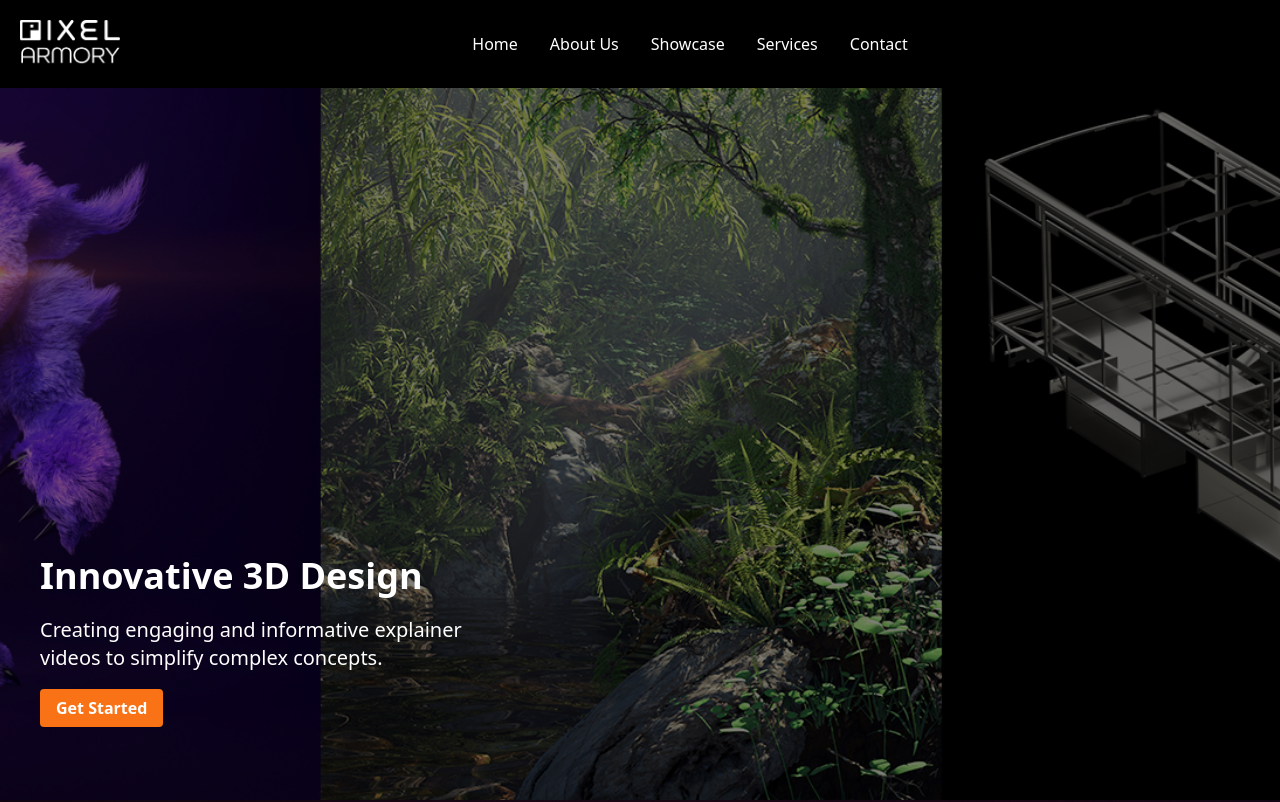
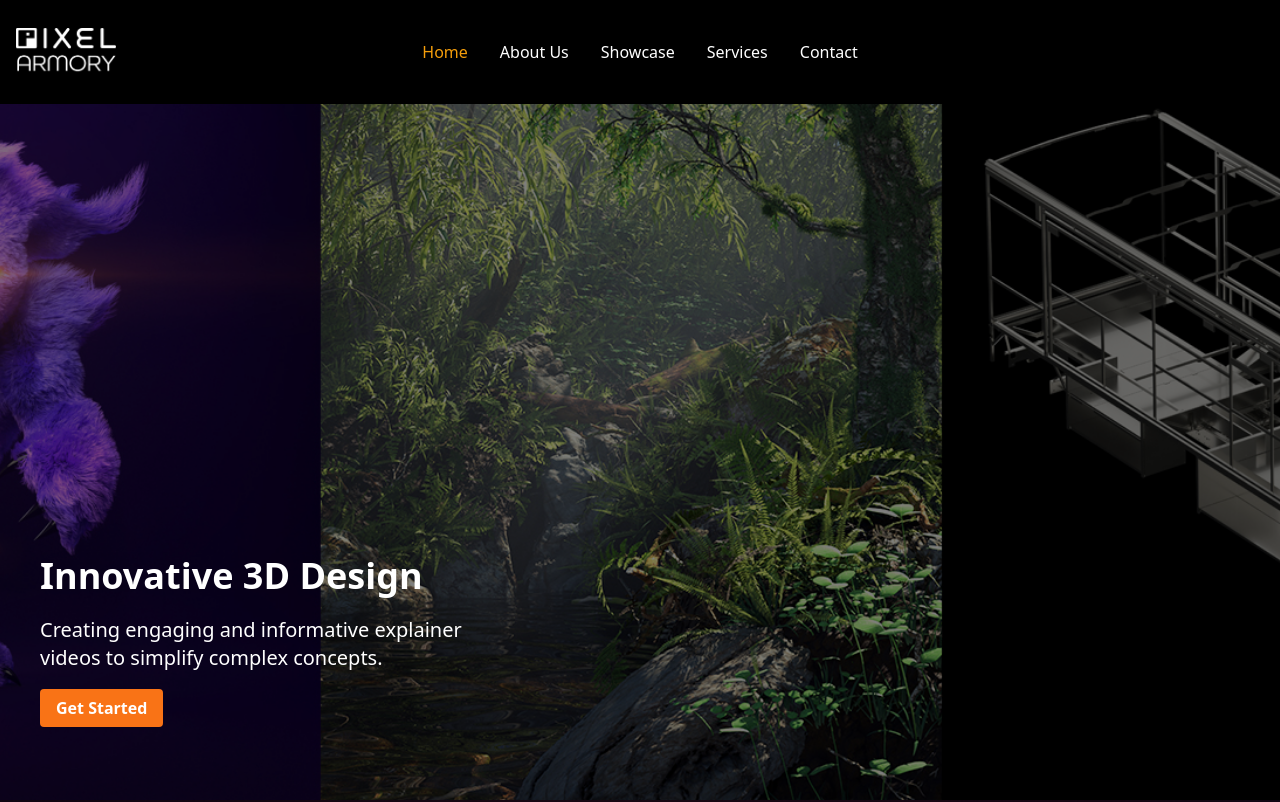
Before and after one commit to rycossette/pixel-armory, a Next.js app: page / in a window 1280 px wide. Shown: the top 802 px of the page. Built offline with nearby package versions, Linux system fonts and the light colour scheme.

Commit message:
tweaked nav

```diff
--- a/components/Nav.js
+++ b/components/Nav.js
@@ -1,13 +1,20 @@
 import { useState } from 'react';
 import Link from 'next/link';
 import Image from 'next/image';
+import { useRouter } from 'next/router';
 
 const Nav = () => {
   const [isOpen, setIsOpen] = useState(false);
+  const router = useRouter();
+  const currentPath = router.pathname;
+
+  const linkClasses = (path) =>
+    currentPath === path ? 'text-amber-500' : 'text-white hover:text-indigo-500';
 
   return (
-    <nav className="fixed top-0 left-0 right-0 z-50 flex items-center justify-between w-full bg-black px-5 py-5">
-      <div className="flex items-center h-12">
+    <nav className="fixed top-0 left-0 right-0 z-50 flex items-center justify-center w-full bg-black px-5 py-10">
+      {/* Logo */}
+      <div className="absolute left-4 top-1/2 transform -translate-y-1/2 flex items-center h-12">
         <Image
           src="/images/logo/pa.png"
           width={100}
@@ -16,14 +23,28 @@ const Nav = () => {
           className="h-full"
         />
       </div>
-      <div className="hidden md:flex flex-grow justify-center">
-        <Link href="/" legacyBehavior><a className="text-white hover:text-indigo-500 active:text-amber-500 mx-4">Home</a></Link>
-        <Link href="/about" legacyBehavior><a className="text-white hover:text-indigo-500 active:text-amber-500 mx-4">About Us</a></Link>
-        <Link href="/gallery" legacyBehavior><a className="text-white hover:text-indigo-500 active:text-amber-500 mx-4">Showcase</a></Link>
-        <Link href="/services" legacyBehavior><a className="text-white hover:text-indigo-500 active:text-amber-500 mx-4">Services</a></Link>
-        <Link href="/contact" legacyBehavior><a className="text-white hover:text-indigo-500 mx-4">Contact</a></Link>
+
+      {/* Navigation Links */}
+      <div className="hidden md:flex justify-center flex-grow">
+        <Link href="/" legacyBehavior>
+          <a className={`${linkClasses('/')} mx-4`}>Home</a>
+        </Link>
+        <Link href="/about" legacyBehavior>
+          <a className={`${linkClasses('/about')} mx-4`}>About Us</a>
+        </Link>
+        <Link href="/gallery" legacyBehavior>
+          <a className={`${linkClasses('/gallery')} mx-4`}>Showcase</a>
+        </Link>
+        <Link href="/services" legacyBehavior>
+          <a className={`${linkClasses('/services')} mx-4`}>Services</a>
+        </Link>
+        <Link href="/contact" legacyBehavior>
+          <a className={`${linkClasses('/contact')} mx-4`}>Contact</a>
+        </Link>
       </div>
-      <div className="md:hidden flex items-center">
+
+      {/* Mobile Menu Button */}
+      <div className="md:hidden flex items-center absolute right-4 top-1/2 transform -translate-y-1/2">
         <button
           onClick={() => setIsOpen(!isOpen)}
           className="text-white focus:outline-none"
@@ -53,13 +74,24 @@ const Nav = () => {
           </svg>
         </button>
       </div>
+
       {isOpen && (
         <div className="absolute top-16 left-0 right-0 bg-gradient-to-l from-indigo-950 via-black to-indigo-950 md:hidden flex flex-col items-center space-y-4 py-4">
-          <Link href="/" legacyBehavior><a className="text-white hover:text-blue-500">Home</a></Link>
-          <Link href="/about" legacyBehavior><a className="text-white hover:text-blue-500">About Us</a></Link>
-          <Link href="/gallery" legacyBehavior><a className="text-white hover:text-blue-500">Showcase</a></Link>
-          <Link href="/services" legacyBehavior><a className="text-white hover:text-blue-500">Services</a></Link>
-          <Link href="/contact" legacyBehavior><a className="text-white hover:text-blue-500">Contact</a></Link>
+          <Link href="/" legacyBehavior>
+            <a className="text-white hover:text-blue-500">Home</a>
+          </Link>
+          <Link href="/about" legacyBehavior>
+            <a className="text-white hover:text-blue-500">About Us</a>
+          </Link>
+          <Link href="/gallery" legacyBehavior>
+            <a className="text-white hover:text-blue-500">Showcase</a>
+          </Link>
+          <Link href="/services" legacyBehavior>
+            <a className="text-white hover:text-blue-500">Services</a>
+          </Link>
+          <Link href="/contact" legacyBehavior>
+            <a className="text-white hover:text-blue-500">Contact</a>
+          </Link>
         </div>
       )}
     </nav>
```
